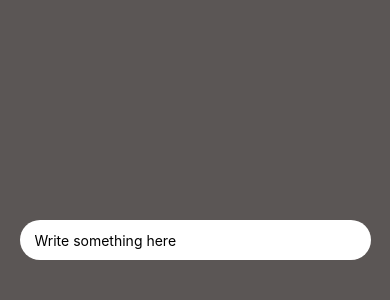
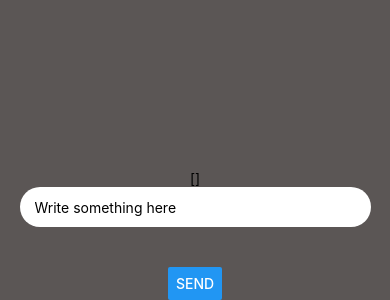
Before and after one commit to underheather/Messenger, a React Native app: screen / in a window 390 px wide. Shown: the part 544-844 px from the top of the page. Built offline with nearby package versions, Linux system fonts and the light colour scheme.

Commit message:
added button and chat history

```diff
--- a/src/App.tsx
+++ b/src/App.tsx
@@ -1,8 +1,9 @@
 import * as React from "react";
-import { StyleSheet, TextInput, View } from "react-native";
+import { Button, StyleSheet, Text, TextInput, View } from "react-native";
 
 interface IState {
   input: string;
+  chatHistory: ReadonlyArray<string>;
 }
 
 export default class App extends React.Component<{}, IState> {
@@ -11,21 +12,29 @@ export default class App extends React.Component<{}, IState> {
 
     this.state = {
       input: "",
+      chatHistory: [],
     };
   }
 
   render() {
     return (
       <View style={styles.container}>
+        <Text>{JSON.stringify(this.state.chatHistory)}</Text>
         <TextInput
           value={this.state.input}
           style={styles.input}
           placeholder="Write something here"
           onChangeText={this.handleTextbox}
         />
+        <Button onPress={this.onSubmit} title="Send" />
       </View>
     );
   }
+
+  onSubmit = () => {
+    const chatHistory = this.state.chatHistory.concat(this.state.input);
+    this.setState({ chatHistory, input: "" });
+  };
 
   handleTextbox = (input: string) => {
     this.setState({ input });
```
